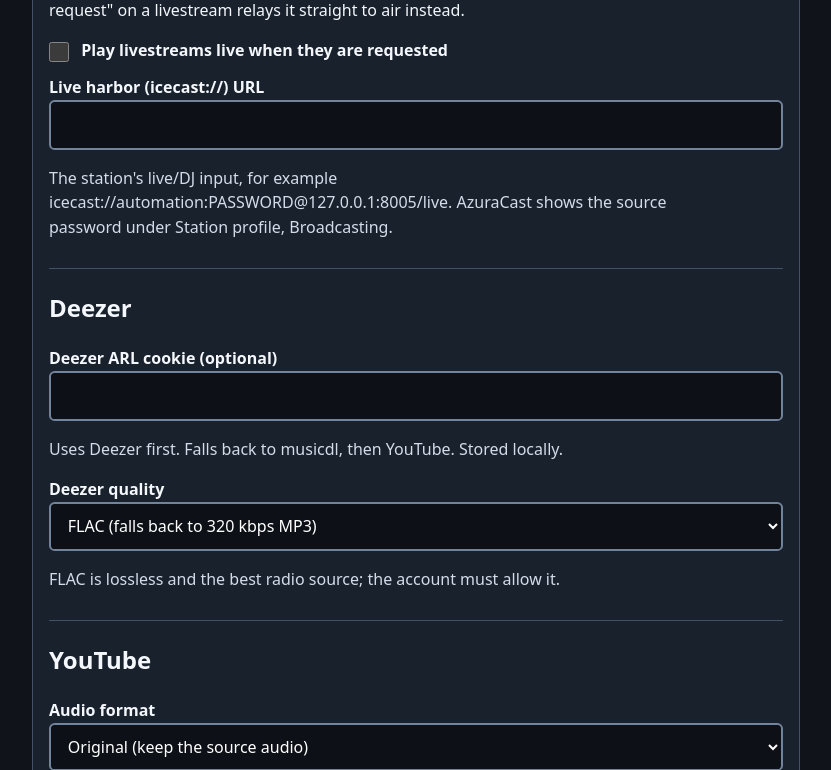
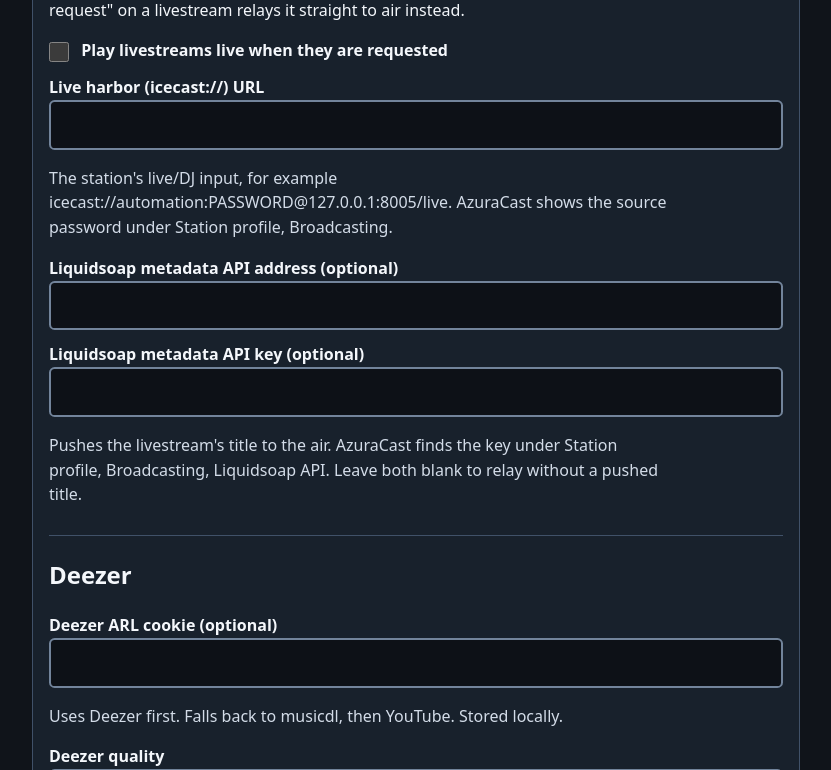
Before and after one commit to serrebidev/requestcast, a Flask app: template requestcast/templates/setup.html in a window 1280 px wide. Shown: the part 1296-2066 px from the top of the page, without its empty margins (16-847 px from the left). Run offline with Flask 3, Linux system fonts and the light colour scheme; the template is opened without the code that fills it, so the values that code supplies are empty; some libraries are stand-ins or nearby versions.

Commit message:
Release RequestCast 1.8.3: livestreams play immediately with on-air metadata
Livestream downloads now raise LiveStreamError so they fail fast with a clear
message and never block the queue with endless retries, and relayed streams push
their title/artist to Liquidsoap via custom_metadata.insert after the harbor
switch (refreshed periodically), configurable with
azuracast_live_metadata_url / azuracast_live_metadata_key.

🤖 Generated with Codebuff
Co-Authored-By: Codebuff <noreply@codebuff.com>

```diff
--- a/requestcast/__init__.py
+++ b/requestcast/__init__.py
@@ -1,4 +1,4 @@
 """RequestCast: search, download, tag, and file music into a request library."""
 
-__version__ = "1.8.2"
+__version__ = "1.8.3"
 # Updating this file triggers a verified Windows release build.
--- a/requestcast/app.py
+++ b/requestcast/app.py
@@ -128,6 +128,8 @@ REQUEST_PLAYLIST_ID = ""
 UPLOAD_DIR = config.DEFAULT_UPLOAD_DIRECTORY
 AZURACAST_LIVE_ENABLED = False
 AZURACAST_LIVE_URL = ""
+AZURACAST_LIVE_METADATA_URL = ""
+AZURACAST_LIVE_METADATA_KEY = ""
 SECRET_KEY = ""
 PASSWORD_SALT = b""
 PASSWORD_HASH = b""
@@ -165,6 +167,7 @@ def apply_settings(new_settings: dict[str, Any] | None = None) -> None:
     global SETTINGS, STATE_DIR, DOWNLOAD_DIR, MEDIA_DIR, DB_PATH, YTDLP, FFMPEG, FFPROBE, DENO
     global AZURACAST_ENABLED, AZURACAST_API_BASE, AZURACAST_API_KEY, STATION_ID
     global REQUEST_PLAYLIST_ID, UPLOAD_DIR, AZURACAST_LIVE_ENABLED, AZURACAST_LIVE_URL
+    global AZURACAST_LIVE_METADATA_URL, AZURACAST_LIVE_METADATA_KEY
     global SECRET_KEY, PASSWORD_SALT, PASSWORD_HASH
     global ADMIN_PASSWORD_SALT, ADMIN_PASSWORD_HASH, signer
     global DEEZER, DEEZER_ERROR
@@ -195,6 +198,8 @@ def apply_settings(new_settings: dict[str, Any] | None = None) -> None:
     UPLOAD_DIR = str(SETTINGS.get("azuracast_upload_dir") or config.DEFAULT_UPLOAD_DIRECTORY)
     AZURACAST_LIVE_ENABLED = bool(SETTINGS.get("azuracast_live_enabled"))
     AZURACAST_LIVE_URL = str(SETTINGS.get("azuracast_live_url", "") or "").strip()
+    AZURACAST_LIVE_METADATA_URL = str(SETTINGS.get("azuracast_live_metadata_url", "") or "").strip()
+    AZURACAST_LIVE_METADATA_KEY = str(SETTINGS.get("azuracast_live_metadata_key", "") or "").strip()
     # Without AzuraCast the downloads folder is the final destination for finished audio.
     MEDIA_DIR = Path(SETTINGS["azuracast_media_dir"]) if (
         AZURACAST_ENABLED and SETTINGS.get("azuracast_media_dir")
@@ -2874,6 +2879,14 @@ def request_refused(message: str) -> bool:
 # station's live harbor — the same Liquidsoap "DJ" input the relay scripts feed —
 # and Liquidsoap's live_fallback switch puts it on air about 13 seconds later.
 
+class LiveStreamError(RuntimeError):
+    """A livestream reached the downloader; it can never be downloaded.
+
+    Raised instead of an ordinary download failure so the retry machinery knows
+    there is no point trying again: a live stream will not become a recording.
+    """
+
+
 _live_lock = threading.Lock()
 _live_relay: dict[str, Any] = {
     "procs": [],  # subprocess.Popen handles; yt-dlp first, then ffmpeg
@@ -2926,6 +2939,55 @@ def stop_live_relay() -> bool:
         except subprocess.TimeoutExpired:
             proc.kill()
     return stopped
+
+
+def _push_live_metadata(title: str, artist: str) -> None:
+    """Send the now-playing title for the live source to Liquidsoap.
+
+    The relay's icecast source headers already carry a title, but Liquidsoap
+    metadata is sticky and a stale AutoDJ track can freeze as the displayed title
+    once the live-fallback switch happens. Pushing ``custom_metadata.insert``
+    after the switch — and again periodically — keeps the right title on air.
+    Metadata is enrichment: any failure is ignored rather than stopping the relay.
+    """
+    url = AZURACAST_LIVE_METADATA_URL
+    key = AZURACAST_LIVE_METADATA_KEY
+    if not url or not key:
+        return
+
+    def escaped(value: str) -> str:
+        return str(value).replace("\\", "\\\\").replace('"', '\\"')
+
+    fields = [f'title="{escaped(title)}"', 'is_live="true"']
+    if artist:
+        fields.append(f'artist="{escaped(artist)}"')
+    command = "custom_metadata.insert " + ",".join(fields)
+    try:
+        requests.post(
+            url, data=command.encode("utf-8"),
+            headers={"x-liquidsoap-api-key": key},
+            timeout=5,
+        )
+    except requests.RequestException:
+        pass
+
+
+def _metadata_loop(title: str, artist: str, video_id: str) -> None:
+    """Keep the livestream's title on air for the life of this relay.
+
+    Liquidsoap's live_fallback takes a few seconds to switch to the harbor source
+    (this station's dj_buffer is 10 seconds), and a title pushed before that switch
+    is superseded by it. So the first push waits for the switch to settle, then a
+    refresh every 30 seconds keeps the title current across source reconnects. The
+    loop exits once this relay is stopped or replaced by another.
+    """
+    time.sleep(20)
+    while True:
+        current = live_now()
+        if not current or current.get("video_id") != video_id:
+            return
+        _push_live_metadata(title, artist)
+        time.sleep(30)
 
 
 def play_live_stream(track: dict[str, Any]) -> str:
@@ -2997,6 +3059,10 @@ def play_live_stream(track: dict[str, Any]) -> str:
         _live_relay["artist"] = artist
         _live_relay["video_id"] = video_id
         _live_relay["started_at"] = int(time.time())
+    threading.Thread(
+        target=_metadata_loop, args=(title, artist, video_id),
+        daemon=True, name="requestcast-live-metadata",
+    ).start()
     return f"Live stream is on air: {display}"
 
 
@@ -3151,6 +3217,9 @@ def download_track(
         try:
             status, _path, media = download_one(track, attempt - 1)
             return status, media
+        except LiveStreamError:
+            # A livestream will never become a recording; retrying it is pointless.
+            raise
         except Exception as exc:
             last_error = exc
             if attempt >= attempts:
@@ -3230,7 +3299,7 @@ def download_one(track: dict[str, Any], attempt: int = 0) -> tuple[str, Path, di
     source_id = safe_filename(str(track.get("source_id") or video_id), video_id)
     stem = f"{safe_filename(track.get('artist', 'Unknown Artist'))} - {safe_filename(track.get('title', 'Untitled'))} [{track['source']}-{source_id}]"
     if track.get("is_live"):
-        raise RuntimeError(
+        raise LiveStreamError(
             "This is a YouTube livestream, not a recording, so it cannot be downloaded. "
             "Choose Add & request to play it live on the radio."
         )
@@ -3372,6 +3441,15 @@ def process_job(job: sqlite3.Row) -> None:
         detail = play_live_stream(tracks[0])
         update_job(job_id, state="completed", completed=1, total=1, detail=detail)
         return
+    # A single livestream that did not make it to the relay branch (not requested,
+    # live playback off, or a stale pre-1.8.2 payload) is reported and failed fast;
+    # it must never enter the download queue and sit there retrying forever.
+    if len(tracks) == 1 and tracks[0].get("is_live"):
+        raise LiveStreamError(
+            "This is a YouTube livestream, not a recording, so it cannot be downloaded. "
+            "It plays live only when live playback is enabled in Preferences and you "
+            "choose Add & request."
+        )
     completed, first_request_id, download_errors = run_downloads(tracks, job_id)
     errors.extend(download_errors)
     if completed == 0:
@@ -3409,6 +3487,10 @@ def fail_or_requeue(job: sqlite3.Row, exc: Exception) -> None:
     """Put a failed job back in the queue while it has retries left, or record the failure."""
     attempts = job_attempts(job)
     message = describe_download_error(str(exc))
+    if isinstance(exc, LiveStreamError):
+        # A livestream cannot be downloaded, so requeuing it just blocks the queue.
+        update_job(job["id"], state="failed", detail="Download failed", error=message[:8000])
+        return
     if attempts <= JOB_RETRY_LIMIT:
         update_job(
             job["id"], state="queued",
@@ -3567,6 +3649,8 @@ def settings_page():
             "azuracast_upload_dir": request.form.get("azuracast_upload_dir", "").strip() or config.DEFAULT_UPLOAD_DIRECTORY,
             "azuracast_live_enabled": bool(request.form.get("azuracast_live_enabled")),
             "azuracast_live_url": request.form.get("azuracast_live_url", "").strip(),
+            "azuracast_live_metadata_url": request.form.get("azuracast_live_metadata_url", "").strip(),
+            "azuracast_live_metadata_key": request.form.get("azuracast_live_metadata_key", "").strip(),
             "bind_host": request.form.get("bind_host", "").strip() or config.DEFAULT_BIND_HOST,
             "bind_port": request.form.get("bind_port", "").strip() or config.DEFAULT_BIND_PORT,
             "deezer_arl": request.form.get("deezer_arl", "").strip(),
--- a/requestcast/config.py
+++ b/requestcast/config.py
@@ -60,6 +60,10 @@ FIELDS: dict[str, Any] = {
     # The destination for a live relay: the full icecast:// URL of the station's
     # live/DJ harbor, for example icecast://automation:PASSWORD@127.0.0.1:8005/live.
     "azuracast_live_url": "",
+    # Liquidsoap's metadata/telnet API, used to push the livestream's now-playing
+    # title after the live-fallback switch. Leave empty to relay without titles.
+    "azuracast_live_metadata_url": "",
+    "azuracast_live_metadata_key": "",
     "password_salt": "",
     "password_hash": "",
     "admin_password_salt": "",
@@ -129,6 +133,8 @@ ENVIRONMENT_NAMES: dict[str, tuple[str, ...]] = {
     "azuracast_upload_dir": ("REQUESTCAST_UPLOAD_DIR",),
     "azuracast_live_enabled": ("REQUESTCAST_AZURACAST_LIVE_ENABLED",),
     "azuracast_live_url": ("REQUESTCAST_AZURACAST_LIVE_URL",),
+    "azuracast_live_metadata_url": ("REQUESTCAST_AZURACAST_LIVE_METADATA_URL",),
+    "azuracast_live_metadata_key": ("REQUESTCAST_AZURACAST_LIVE_METADATA_KEY",),
     "password_salt": ("REQUESTCAST_PASSWORD_SALT", "ADDTO_PASSWORD_SALT"),
     "password_hash": ("REQUESTCAST_PASSWORD_HASH", "ADDTO_PASSWORD_HASH"),
     "admin_password_salt": ("REQUESTCAST_ADMIN_PASSWORD_SALT",),
--- a/requestcast/templates/setup.html
+++ b/requestcast/templates/setup.html
@@ -86,6 +86,15 @@
   <p class="hint">The station's live/DJ input, for example
     icecast://automation:PASSWORD@127.0.0.1:8005/live. AzuraCast shows the source
     password under Station profile, Broadcasting.</p>
+  <label for="azuracast_live_metadata_url">Liquidsoap metadata API address (optional)</label>
+  <input id="azuracast_live_metadata_url" name="azuracast_live_metadata_url" type="text"
+         value="{{ settings.azuracast_live_metadata_url }}" autocomplete="off" spellcheck="false">
+  <label for="azuracast_live_metadata_key">Liquidsoap metadata API key (optional)</label>
+  <input id="azuracast_live_metadata_key" name="azuracast_live_metadata_key" type="password"
+         value="{{ settings.azuracast_live_metadata_key }}" autocomplete="off">
+  <p class="hint">Pushes the livestream's title to the air. AzuraCast finds the key under
+    Station profile, Broadcasting, Liquidsoap API. Leave both blank to relay without a
+    pushed title.</p>
 
   <h2>Deezer</h2>
   <label for="deezer_arl">Deezer ARL cookie (optional)</label>
```
Also changed, not shown: docs/release-notes.md (+15 -14 lines), tests/test_live_streams.py (+91 -3 lines), README.md.
